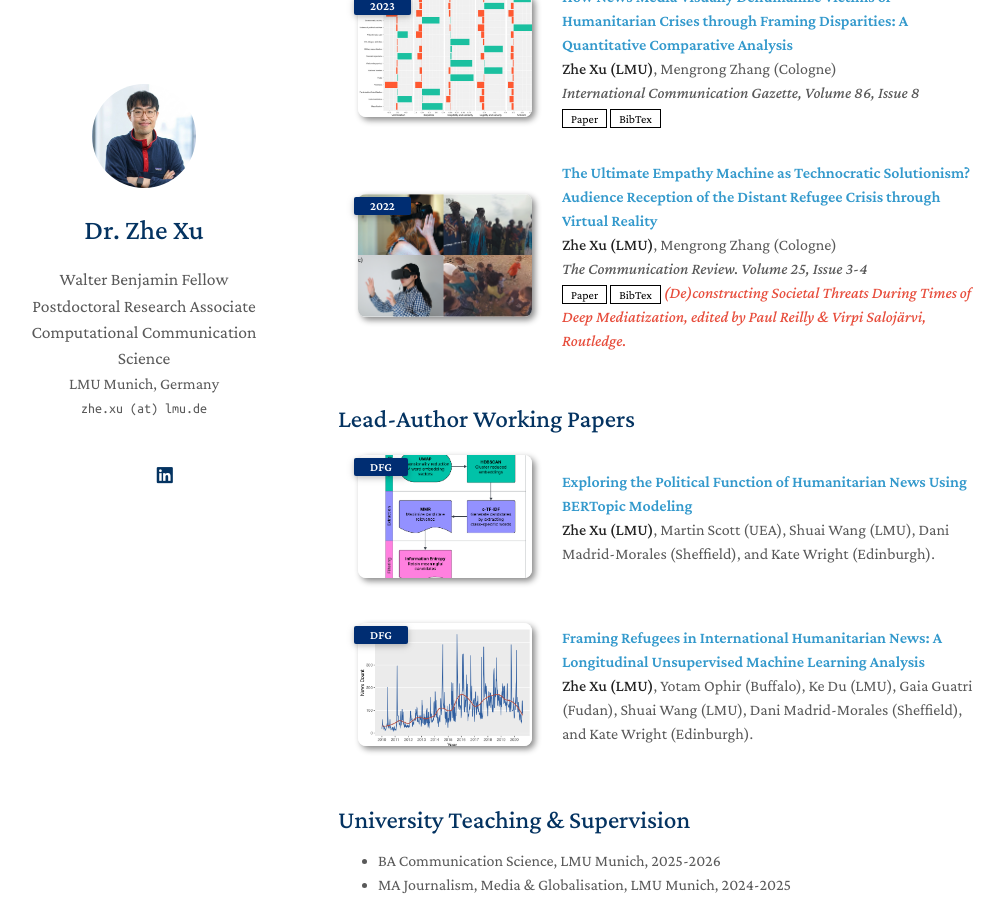
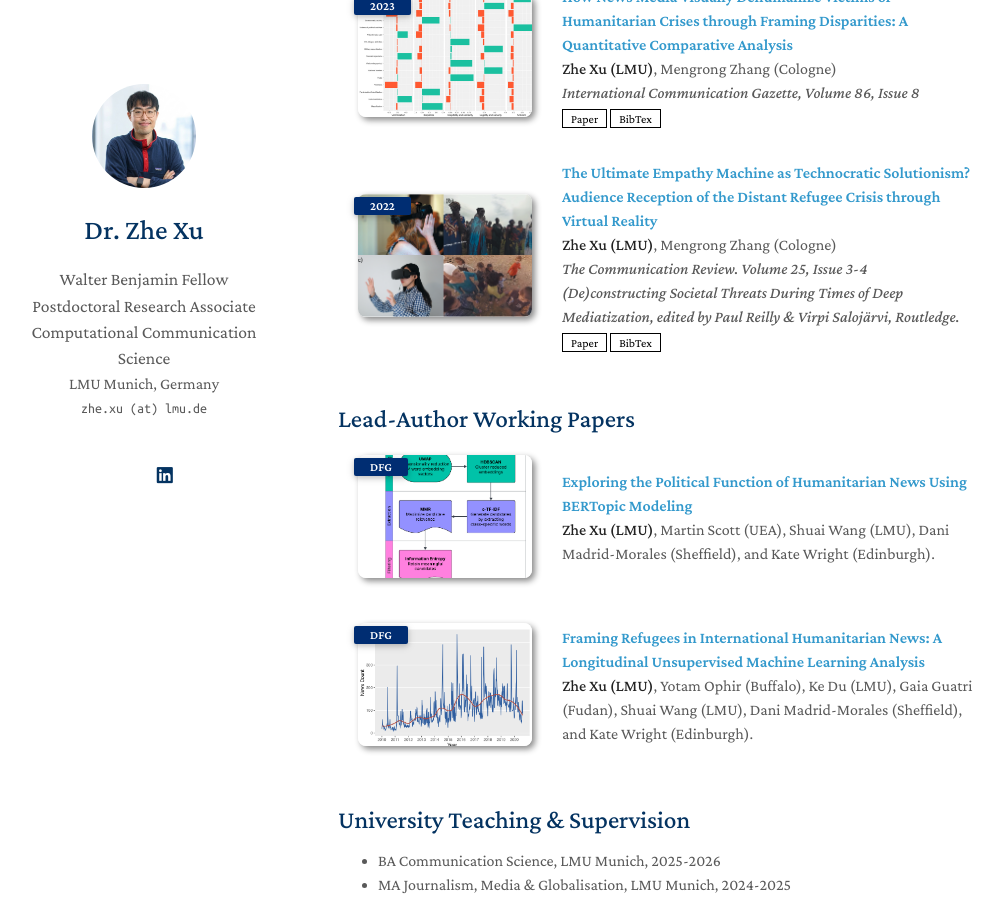
Before and after one commit to zhexuphd/home, a Jekyll site: the page built from index.md, in a window 1280 px wide and 900 px high, scrolled down 696 px. Shown: the whole window, without its empty margins (132-1136 px from the left). Built offline with Jekyll 4.4.1, drawn with Linux system fonts in a browser that asks for light colours; a style sheet for code colours, icons or effects is not loaded; our own code applies the rules of GitHub Pages for plain Markdown files; part of the change alters nothing that is shown.

```diff
--- a/_data/publications.yml
+++ b/_data/publications.yml
@@ -11,8 +11,7 @@ main:
   - title: "The Ultimate Empathy Machine as Technocratic Solutionism? Audience Reception of the Distant Refugee Crisis through Virtual Reality"
     authors: <strong>Zhe Xu (LMU)</strong>, Mengrong Zhang (Cologne)
     conference_short: 2022
-    conference: The Communication Review. Volume 25, Issue 3-4
-    notes: (De)constructing Societal Threats During Times of Deep Mediatization, edited by Paul Reilly & Virpi Salojärvi, Routledge.
+    conference: The Communication Review. Volume 25, Issue 3-4 (De)constructing Societal Threats During Times of Deep Mediatization, edited by Paul Reilly & Virpi Salojärvi, Routledge.
     paper: https://www.tandfonline.com/doi/abs/10.1080/10714421.2022.2129118
     bibtex: https://gist.githubusercontent.com/zhexuphd/252310865eb126872efd79f241e93e7f/raw/17b69928280cbe625a13605c6d23e2d674ed1595/gistfile1.txt
     image: ./assets/img/paper2.jpg
```
